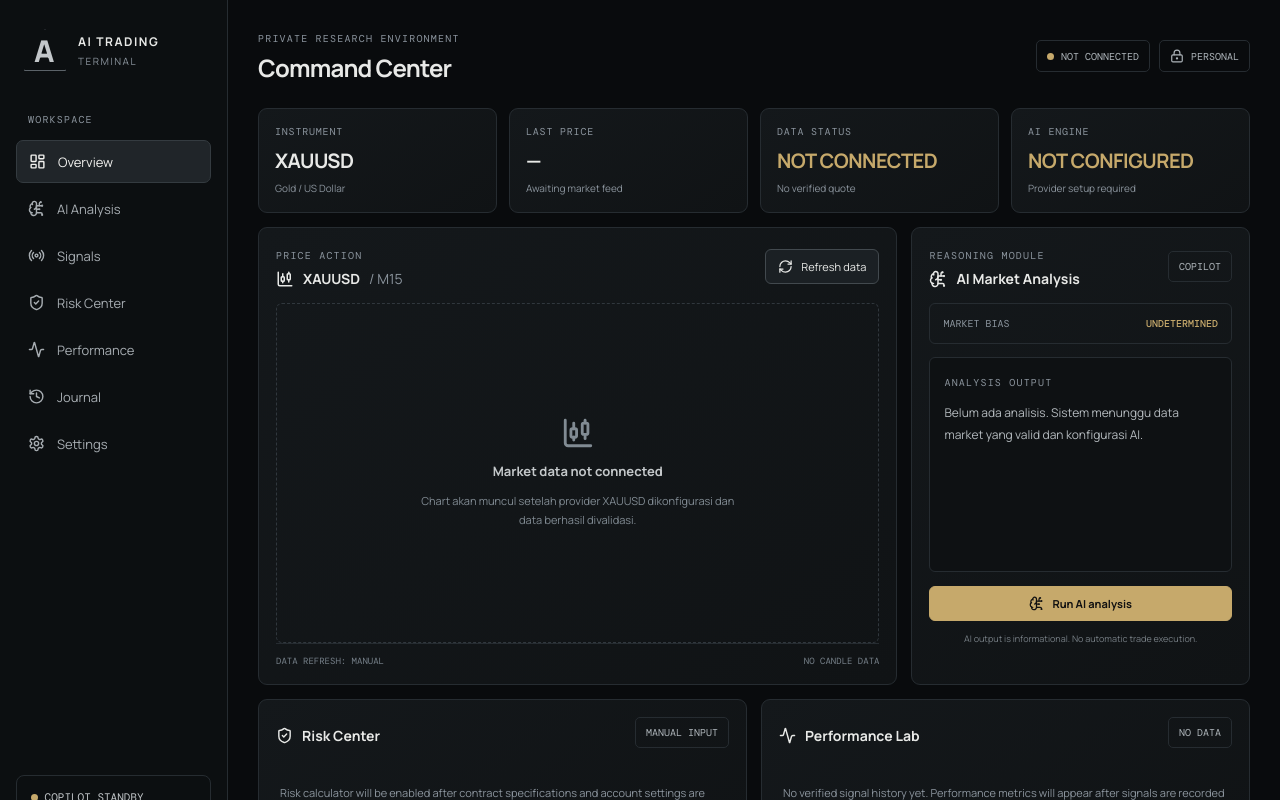
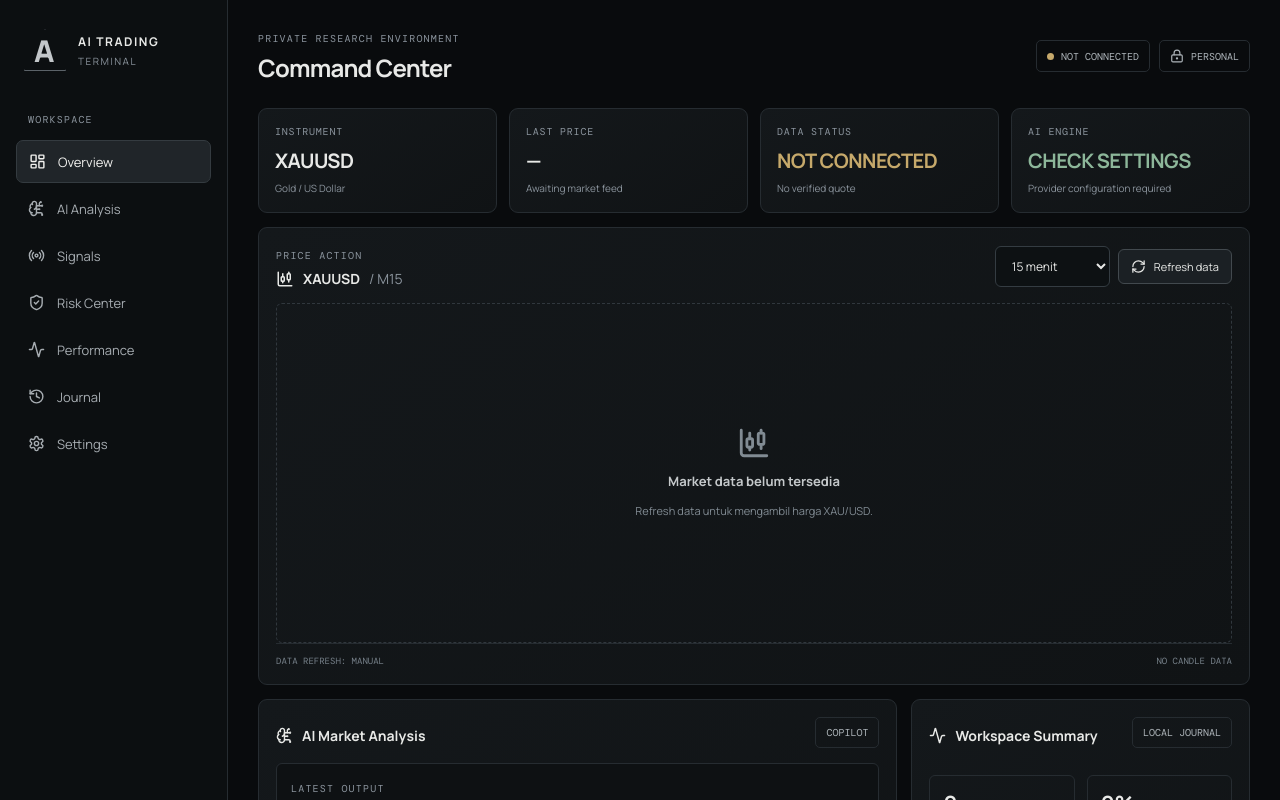
Before and after one commit to VeltrixWarfare/Al-Trading-Terminal, a Next.js app: page / in a window 1280 px wide. Shown: the top 800 px of the page. Built offline with nearby package versions, Linux system fonts and the light colour scheme.

Commit message:
Add files via upload

```diff
--- a/components/Dashboard.tsx
+++ b/components/Dashboard.tsx
@@ -1,83 +1,202 @@
 'use client';
-import { useState } from "react";
-import { Activity, BrainCircuit, CandlestickChart, ShieldCheck, History, Settings, LayoutDashboard, Radio, RefreshCw, WifiOff, LockKeyhole } from "lucide-react";
+import { useEffect, useMemo, useState } from "react";
+import {
+  Activity, BrainCircuit, CandlestickChart, ShieldCheck, History, Settings,
+  LayoutDashboard, Radio, RefreshCw, LockKeyhole, Plus, Trash2, Save,
+  Gauge, BookOpen, TrendingUp, AlertCircle
+} from "lucide-react";
 import PriceChart from "./PriceChart";
-import type { MarketPayload } from "@/lib/types";
+import type { JournalEntry, MarketPayload } from "@/lib/types";
 
 const nav = [
-  ["Overview", LayoutDashboard], ["AI Analysis", BrainCircuit], ["Signals", Radio],
-  ["Risk Center", ShieldCheck], ["Performance", Activity], ["Journal", History], ["Settings", Settings],
+  ["Overview", "Overview", LayoutDashboard],
+  ["AI Analysis", "AI Analysis", BrainCircuit],
+  ["Signals", "Signals", Radio],
+  ["Risk Center", "Risk Center", ShieldCheck],
+  ["Performance", "Performance", Activity],
+  ["Journal", "Journal", History],
+  ["Settings", "Settings", Settings],
 ] as const;
 
+const frames = [
+  ["M1","1 menit"],["M3","3 menit"],["M5","5 menit"],["M15","15 menit"],
+  ["H1","1 jam"],["H4","4 jam"],["D1","1 hari"]
+] as const;
+
+function Panel({children, className=""}:{children:React.ReactNode;className?:string}) {
+  return <section className={`panel ${className}`}>{children}</section>;
+}
+function Head({title,sub}:{title:string;sub:string}) {
+  return <div className="page-heading"><span className="eyebrow">{sub}</span><h1>{title}</h1></div>;
+}
+
 export default function Dashboard() {
-  const [payload, setPayload] = useState<MarketPayload | null>(null);
-  const [status, setStatus] = useState("NOT CONNECTED");
-  const [message, setMessage] = useState("Hubungkan provider market data melalui environment variables untuk memulai.");
-  const [loading, setLoading] = useState(false);
-  const [analysis, setAnalysis] = useState<string | null>(null);
+  const [page,setPage] = useState("Overview");
+  const [payload,setPayload] = useState<MarketPayload|null>(null);
+  const [status,setStatus] = useState("NOT CONNECTED");
+  const [message,setMessage] = useState("Refresh data untuk mengambil harga XAU/USD.");
+  const [loading,setLoading] = useState(false);
+  const [analysis,setAnalysis] = useState("");
+  const [aiError,setAiError] = useState("");
+  const [timeframe,setTimeframe] = useState("M15");
+  const [riskBalance,setRiskBalance] = useState("1000");
+  const [riskPercent,setRiskPercent] = useState("1");
+  const [stopDistance,setStopDistance] = useState("10");
+  const [journal,setJournal] = useState<JournalEntry[]>([]);
+  const [title,setTitle] = useState("");
+  const [notes,setNotes] = useState("");
+  const [entryFrame,setEntryFrame] = useState("M15");
+  const [outcome,setOutcome] = useState<JournalEntry["outcome"]>("Open");
 
-  async function refreshMarket() {
-    setLoading(true); setStatus("CONNECTING");
+  useEffect(()=>{
     try {
-      const res = await fetch("/api/market?timeframe=M15", { cache: "no-store" });
-      const data = await res.json();
-      if (!res.ok) throw new Error(data.error || "Market data belum tersedia.");
-      setPayload(data); setStatus("CONNECTED"); setMessage("Data diterima dari provider.");
-    } catch (e) {
+      const saved=localStorage.getItem("aitt-journal-v1");
+      if(saved) setJournal(JSON.parse(saved));
+    } catch {}
+  },[]);
+  useEffect(()=>{
+    try { localStorage.setItem("aitt-journal-v1",JSON.stringify(journal)); } catch {}
+  },[journal]);
+
+  async function refreshMarket(frame=timeframe) {
+    setLoading(true); setStatus("CONNECTING"); setMessage("Mengambil data dari Twelve Data...");
+    try {
+      const res=await fetch(`/api/market?timeframe=${frame}`,{cache:"no-store"});
+      const data=await res.json();
+      if(!res.ok) throw new Error(data.error||`Market API HTTP ${res.status}`);
+      setPayload(data); setStatus("CONNECTED"); setMessage("Data diterima dan divalidasi dari Twelve Data.");
+    } catch(e) {
       setPayload(null); setStatus("NOT CONNECTED");
-      setMessage(e instanceof Error ? e.message : "Gagal mengambil data.");
+      setMessage(e instanceof Error?e.message:"Gagal mengambil data.");
     } finally { setLoading(false); }
   }
-
+  function changeFrame(value:string) {
+    setTimeframe(value);
+    setAnalysis(""); setAiError("");
+    refreshMarket(value);
+  }
   async function runAnalysis() {
-    if (!payload) { setAnalysis("Analisis belum dapat dijalankan: hubungkan sumber data XAUUSD terlebih dahulu."); return; }
-    setLoading(true);
+    if(!payload) { setAiError("Ambil data market terlebih dahulu."); return; }
+    setLoading(true); setAiError(""); setAnalysis("");
     try {
-      const res = await fetch("/api/analysis", {
-        method: "POST", headers: { "Content-Type": "application/json" },
-        body: JSON.stringify({ market: payload })
-      });
-      const data = await res.json();
-      if (!res.ok) throw new Error(data.error || "AI belum dikonfigurasi.");
+      const res=await fetch("/api/analysis",{method:"POST",headers:{"Content-Type":"application/json"},body:JSON.stringify({market:payload})});
+      const data=await res.json();
+      if(!res.ok) throw new Error(data.error||`AI API HTTP ${res.status}`);
       setAnalysis(data.analysis);
-    } catch (e) { setAnalysis(e instanceof Error ? e.message : "AI belum tersedia."); }
+    } catch(e) { setAiError(e instanceof Error?e.message:"AI belum tersedia."); }
     finally { setLoading(false); }
   }
+  function addJournal() {
+    if(!title.trim()) return;
+    const item:JournalEntry={id:crypto.randomUUID(),date:new Date().toISOString(),title:title.trim(),timeframe:entryFrame,notes:notes.trim(),outcome};
+    setJournal(old=>[item,...old]); setTitle(""); setNotes(""); setOutcome("Open");
+  }
+  const stats=useMemo(()=>{
+    const closed=journal.filter(x=>x.outcome!=="Open");
+    const wins=closed.filter(x=>x.outcome==="Win").length;
+    return {total:journal.length,closed:closed.length,wins,winRate:closed.length?Math.round(wins/closed.length*100):0};
+  },[journal]);
+  const risk=useMemo(()=>{
+    const b=Number(riskBalance),p=Number(riskPercent),d=Number(stopDistance);
+    if(!(b>0&&p>0&&p<=100&&d>0)) return null;
+    return {amount:b*p/100,units:(b*p/100)/d};
+  },[riskBalance,riskPercent,stopDistance]);
+
+  const sidebar=<aside className="sidebar">
+    <div className="brand"><div className="brand-mark">A</div><div><b>AI TRADING</b><span>TERMINAL</span></div></div>
+    <div className="nav-label">WORKSPACE</div>
+    {nav.map(([label,key,Icon])=><button key={key} className={`nav-item ${page===key?"active":""}`} onClick={()=>setPage(key)}><Icon size={17}/><span>{label}</span></button>)}
+    <div className="side-status"><span className="dot amber"/> RESEARCH MODE<p>Personal workspace<br/>No broker execution</p></div>
+    <div className="side-foot">PRIVATE INSTANCE · V1.1</div>
+  </aside>;
 
   return <main className="shell">
-    <aside className="sidebar">
-      <div className="brand"><div className="brand-mark">A</div><div><b>AI TRADING</b><span>TERMINAL</span></div></div>
-      <div className="nav-label">WORKSPACE</div>
-      {nav.map(([label, Icon], i) => <button key={label} className={`nav-item ${i===0?"active":""}`} onClick={() => setMessage(`${label}: modul ini disiapkan bertahap.`)}><Icon size={17}/>{label}</button>)}
-      <div className="side-status"><span className="dot amber"/> COPILOT STANDBY<p>Personal workspace<br/>No broker execution</p></div>
-      <div className="side-foot">PRIVATE INSTANCE · V1.0</div>
-    </aside>
+    {sidebar}
     <section className="main">
-      <header className="topbar"><div><span className="eyebrow">PRIVATE RESEARCH ENVIRONMENT</span><h1>Command Center</h1></div><div className="top-right"><span className="pill"><span className="dot amber"/>{status}</span><span className="pill"><LockKeyhole size={14}/> PERSONAL</span></div></header>
-      <section className="metrics">
-        <div className="metric"><span>INSTRUMENT</span><strong>XAUUSD</strong><small>Gold / US Dollar</small></div>
-        <div className="metric"><span>LAST PRICE</span><strong>{payload ? payload.quote.last.toFixed(2) : "—"}</strong><small>{payload ? `Source: ${payload.quote.source}` : "Awaiting market feed"}</small></div>
-        <div className="metric"><span>DATA STATUS</span><strong className={payload?"good":"warn"}>{status}</strong><small>{payload ? new Date(payload.quote.timestamp).toLocaleString("id-ID") : "No verified quote"}</small></div>
-        <div className="metric"><span>AI ENGINE</span><strong className="warn">NOT CONFIGURED</strong><small>Provider setup required</small></div>
-      </section>
-      <div className="content-grid">
-        <section className="panel chart-panel">
-          <div className="panel-head"><div><span className="eyebrow">PRICE ACTION</span><h2><CandlestickChart size={18}/> XAUUSD <span className="muted">/ M15</span></h2></div><button className="button" onClick={refreshMarket} disabled={loading}><RefreshCw size={15}/>{loading?"Loading":"Refresh data"}</button></div>
-          {payload?.candles?.length ? <PriceChart candles={payload.candles}/> : <div className="chart-empty"><CandlestickChart size={34}/><b>Market data not connected</b><span>Chart akan muncul setelah provider XAUUSD dikonfigurasi dan data berhasil divalidasi.</span></div>}
-          <div className="chart-note"><span>DATA REFRESH: MANUAL</span><span>{payload ? `${payload.candles.length} candles loaded` : "NO CANDLE DATA"}</span></div>
+      <header className="topbar">
+        <div><span className="eyebrow">PRIVATE RESEARCH ENVIRONMENT</span><h1>{page==="Overview"?"Command Center":page}</h1></div>
+        <div className="top-right"><span className="pill"><span className="dot amber"/>{status}</span><span className="pill"><LockKeyhole size={14}/> PERSONAL</span></div>
+      </header>
+
+      {page==="Overview" && <>
+        <section className="metrics">
+          <div className="metric"><span>INSTRUMENT</span><strong>XAUUSD</strong><small>Gold / US Dollar</small></div>
+          <div className="metric"><span>LAST PRICE</span><strong>{payload?payload.quote.last.toFixed(2):"—"}</strong><small>{payload?`Source: ${payload.quote.source}`:"Awaiting market feed"}</small></div>
+          <div className="metric"><span>DATA STATUS</span><strong className={payload?"good":"warn"}>{status}</strong><small>{payload?new Date(payload.quote.timestamp).toLocaleString("id-ID"):"No verified quote"}</small></div>
+          <div className="metric"><span>AI ENGINE</span><strong className={aiError?"warn":"good"}>{analysis?"READY":"CHECK SETTINGS"}</strong><small>{analysis?"Analysis available":"Provider configuration required"}</small></div>
         </section>
-        <section className="panel ai-panel">
-          <div className="panel-head"><div><span className="eyebrow">REASONING MODULE</span><h2><BrainCircuit size={18}/> AI Market Analysis</h2></div><span className="tag">COPILOT</span></div>
-          <div className="bias"><span>MARKET BIAS</span><b>UNDETERMINED</b></div>
-          <div className="analysis-box"><span className="eyebrow">ANALYSIS OUTPUT</span><p>{analysis || "Belum ada analisis. Sistem menunggu data market yang valid dan konfigurasi AI."}</p></div>
-          <button className="button primary full" onClick={runAnalysis} disabled={loading}><BrainCircuit size={15}/> Run AI analysis</button>
-          <div className="disclaimer">AI output is informational. No automatic trade execution.</div>
-        </section>
-      </div>
-      <div className="lower-grid">
-        <section className="panel"><div className="panel-head"><h2><ShieldCheck size={17}/> Risk Center</h2><span className="tag">MANUAL INPUT</span></div><div className="empty-small">Risk calculator will be enabled after contract specifications and account settings are configured.</div></section>
-        <section className="panel"><div className="panel-head"><h2><Activity size={17}/> Performance Lab</h2><span className="tag">NO DATA</span></div><div className="empty-small">No verified signal history yet. Performance metrics will appear after signals are recorded and evaluated.</div></section>
-      </div>
+        <Panel className="chart-panel">
+          <div className="panel-head"><div><span className="eyebrow">PRICE ACTION</span><h2><CandlestickChart size={18}/> XAUUSD <span className="muted">/ {timeframe}</span></h2></div>
+            <div className="toolbar"><select className="select" value={timeframe} onChange={e=>changeFrame(e.target.value)}>{frames.map(([v,l])=><option key={v} value={v}>{l}</option>)}</select><button className="button" onClick={()=>refreshMarket()} disabled={loading}><RefreshCw size={15}/>{loading?"Loading":"Refresh data"}</button></div>
+          </div>
+          {payload?.candles?.length?<PriceChart candles={payload.candles}/>:<div className="chart-empty"><CandlestickChart size={34}/><b>Market data belum tersedia</b><span>{message}</span></div>}
+          <div className="chart-note"><span>DATA REFRESH: MANUAL</span><span>{payload?`${payload.candles.length} candles loaded`:"NO CANDLE DATA"}</span></div>
+        </Panel>
+        <div className="content-grid overview-bottom">
+          <Panel><div className="panel-head"><h2><BrainCircuit size={17}/> AI Market Analysis</h2><span className="tag">COPILOT</span></div>
+            <div className="analysis-box"><span className="eyebrow">LATEST OUTPUT</span><p>{analysis||aiError||"Belum ada analisis. Ambil data market dan jalankan AI Analysis."}</p></div>
+            <button className="button primary full" onClick={()=>setPage("AI Analysis")}>Open AI Analysis</button>
+          </Panel>
+          <Panel><div className="panel-head"><h2><Activity size={17}/> Workspace Summary</h2><span className="tag">LOCAL JOURNAL</span></div><div className="summary-grid"><div><b>{stats.total}</b><small>Journal records</small></div><div><b>{stats.winRate}%</b><small>Recorded win rate</small></div></div><button className="button full" onClick={()=>setPage("Journal")}>Open Journal</button></Panel>
+        </div>
+      </>}
+
+      {page==="AI Analysis" && <><Head title="AI Market Analysis" sub="REASONING MODULE · XAUUSD"/><Panel>
+        <div className="panel-head"><div><h2>Research Copilot</h2><span className="muted">Analisis hanya menggunakan candle yang berhasil diambil.</span></div><span className="tag">NO AUTO EXECUTION</span></div>
+        <div className="toolbar"><select className="select" value={timeframe} onChange={e=>changeFrame(e.target.value)}>{frames.map(([v,l])=><option key={v} value={v}>{l}</option>)}</select><button className="button" onClick={()=>refreshMarket()} disabled={loading}><RefreshCw size={14}/> Refresh market</button></div>
+        <div className="analysis-box tall"><span className="eyebrow">ANALYSIS OUTPUT</span><p>{analysis||aiError||"Belum ada hasil analisis."}</p></div>
+        <button className="button primary full" onClick={runAnalysis} disabled={loading||!payload}><BrainCircuit size={15}/>{loading?"Processing...":"Run AI analysis"}</button>
+        <p className="disclaimer">Informasi edukatif, bukan kepastian arah harga atau instruksi transaksi. AI dapat keliru.</p>
+      </Panel></>}
+
+      {page==="Signals" && <><Head title="Signals" sub="RESEARCH IDEAS · NOT EXECUTABLE"/><Panel>
+        <div className="panel-head"><h2><Radio size={17}/> Signal Research</h2><span className="tag">MANUAL LOG</span></div>
+        <p className="muted">Halaman ini menampilkan catatan ide riset yang kamu simpan di Journal. Tidak ada sinyal otomatis atau pengiriman order ke broker.</p>
+        {journal.length===0?<div className="empty-small">Belum ada catatan. Tambahkan catatan riset melalui Journal.</div>:journal.map(j=><div className="record" key={j.id}><div><b>{j.title}</b><small>{j.timeframe} · {new Date(j.date).toLocaleString("id-ID")}</small></div><span className="tag">{j.outcome}</span></div>)}
+        <button className="button full" onClick={()=>setPage("Journal")}>Open Journal</button>
+      </Panel></>}
+
+      {page==="Risk Center" && <><Head title="Risk Center" sub="EDUCATIONAL CALCULATOR · MANUAL INPUT"/><Panel>
+        <div className="panel-head"><h2><ShieldCheck size={17}/> Position Risk Estimator</h2><span className="tag">NOT AN ORDER SIZE</span></div>
+        <p className="muted">Kalkulator aritmetika sederhana untuk memahami nominal risiko. Nilai ini bukan rekomendasi ukuran posisi; kontrak XAUUSD dan nilai pergerakan berbeda antarbroker.</p>
+        <div className="form-grid">
+          <label>Account reference value (USD)<input className="field" inputMode="decimal" value={riskBalance} onChange={e=>setRiskBalance(e.target.value)}/></label>
+          <label>Hypothetical risk (%)<input className="field" inputMode="decimal" value={riskPercent} onChange={e=>setRiskPercent(e.target.value)}/></label>
+          <label>Hypothetical loss per unit (USD)<input className="field" inputMode="decimal" value={stopDistance} onChange={e=>setStopDistance(e.target.value)}/></label>
+        </div>
+        <div className="risk-result"><span>HYPOTHETICAL AMOUNT</span><strong>{risk?`$${risk.amount.toFixed(2)}`:"Check input values"}</strong><small>{risk?`Arithmetic units: ${risk.units.toFixed(4)} (not broker lots)`:"Enter positive values; risk percentage must not exceed 100%."}</small></div>
+      </Panel></>}
+
+      {page==="Performance" && <><Head title="Performance Lab" sub="JOURNAL-DERIVED STATISTICS"/><div className="metrics">
+        <div className="metric"><span>TOTAL RECORDS</span><strong>{stats.total}</strong><small>Saved locally on this browser</small></div>
+        <div className="metric"><span>CLOSED RECORDS</span><strong>{stats.closed}</strong><small>Win / Loss / Breakeven</small></div>
+        <div className="metric"><span>RECORDED WINS</span><strong>{stats.wins}</strong><small>Manual journal labels</small></div>
+        <div className="metric"><span>RECORDED WIN RATE</span><strong>{stats.closed?`${stats.winRate}%`:"—"}</strong><small>Not independently verified</small></div>
+      </div><Panel><p className="muted">Statistik dihitung dari label outcome yang kamu masukkan sendiri. Ini bukan hasil trading terverifikasi atau bukti performa strategi.</p><button className="button" onClick={()=>setPage("Journal")}>Manage Journal</button></Panel></>}
+
+      {page==="Journal" && <><Head title="Trade Journal" sub="PERSONAL RESEARCH LOG · SAVED IN THIS BROWSER"/><Panel>
+        <div className="panel-head"><h2><BookOpen size={17}/> Add research record</h2><span className="tag">LOCAL STORAGE</span></div>
+        <div className="form-grid">
+          <label>Title<input className="field" placeholder="Contoh: XAUUSD session review" value={title} onChange={e=>setTitle(e.target.value)}/></label>
+          <label>Timeframe<select className="select field" value={entryFrame} onChange={e=>setEntryFrame(e.target.value)}>{frames.map(([v,l])=><option key={v} value={v}>{l}</option>)}</select></label>
+          <label>Review status<select className="select field" value={outcome} onChange={e=>setOutcome(e.target.value as JournalEntry["outcome"])}>{["Open","Win","Loss","Breakeven"].map(v=><option key={v}>{v}</option>)}</select></label>
+        </div>
+        <label className="block-label">Notes<textarea className="field textarea" placeholder="Catatan observasi, alasan, dan evaluasi..." value={notes} onChange={e=>setNotes(e.target.value)}/></label>
+        <button className="button primary" onClick={addJournal} disabled={!title.trim()}><Plus size={15}/> Save record</button>
+      </Panel><Panel><div className="panel-head"><h2>Saved records</h2><span className="tag">{journal.length} ITEMS</span></div>
+        {journal.length===0?<div className="empty-small">Belum ada catatan tersimpan.</div>:journal.map(j=><div className="record" key={j.id}><div><b>{j.title}</b><small>{j.timeframe} · {new Date(j.date).toLocaleString("id-ID")} · {j.outcome}</small>{j.notes&&<p>{j.notes}</p>}</div><button className="icon-button" aria-label="Delete record" onClick={()=>setJournal(old=>old.filter(x=>x.id!==j.id))}><Trash2 size={16}/></button></div>)}
+      </Panel></>}
+
+      {page==="Settings" && <><Head title="Settings" sub="TERMINAL CONFIGURATION"/><Panel>
+        <div className="panel-head"><h2><Settings size={17}/> Market configuration</h2><span className="tag">SERVER ENVIRONMENT</span></div>
+        <p className="muted">Sumber data dikonfigurasi melalui Vercel Environment Variables. Secret tidak ditampilkan di browser.</p>
+        <div className="settings-row"><span>Market provider</span><b>Twelve Data · XAU/USD</b></div>
+        <div className="settings-row"><span>Connection status</span><b className={payload?"good":"warn"}>{status}</b></div>
+        <div className="settings-row"><span>Current timeframe</span><b>{frames.find(x=>x[0]===timeframe)?.[1]||timeframe}</b></div>
+        <div className="toolbar"><select className="select" value={timeframe} onChange={e=>changeFrame(e.target.value)}>{frames.map(([v,l])=><option key={v} value={v}>{l}</option>)}</select><button className="button" onClick={()=>refreshMarket()} disabled={loading}><RefreshCw size={14}/> Test connection</button></div>
+        <p className="disclaimer">AI provider harus OpenAI-compatible chat completions endpoint. Atur AI_BASE_URL, AI_API_KEY, dan AI_MODEL di Vercel, lalu redeploy.</p>
+      </Panel><Panel><div className="panel-head"><h2><LockKeyhole size={17}/> Privacy & limitations</h2></div><p className="muted">Journal disimpan di localStorage browser ini dan tidak tersinkron ke perangkat lain. Tidak ada koneksi broker atau eksekusi otomatis. Data market bergantung pada paket, kuota, dan keterlambatan provider.</p></Panel></>}
+
       <footer><span><span className="dot amber"/> {status}</span><span>{message}</span><span>OBSERVE · ANALYZE · VALIDATE</span></footer>
     </section>
   </main>;
```
